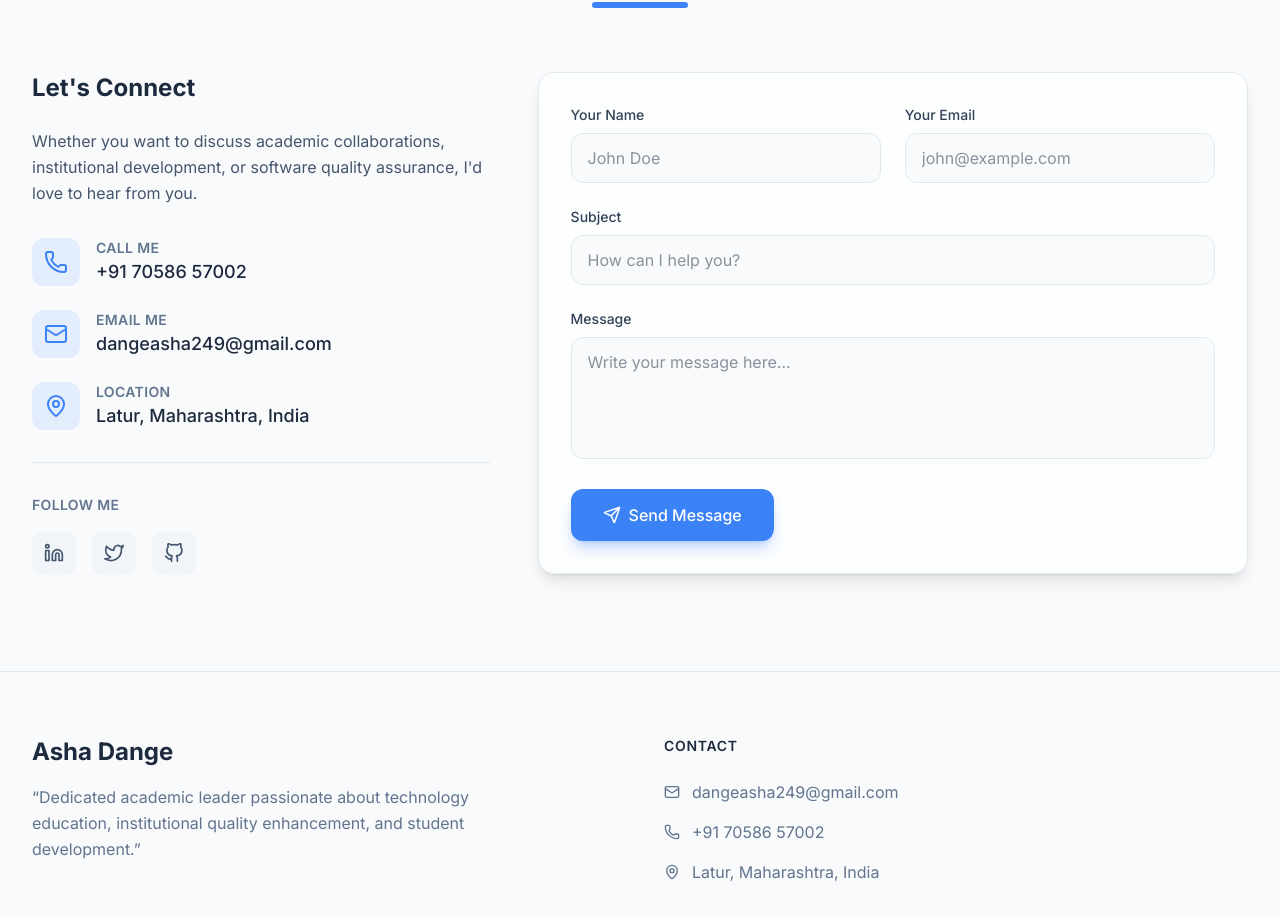
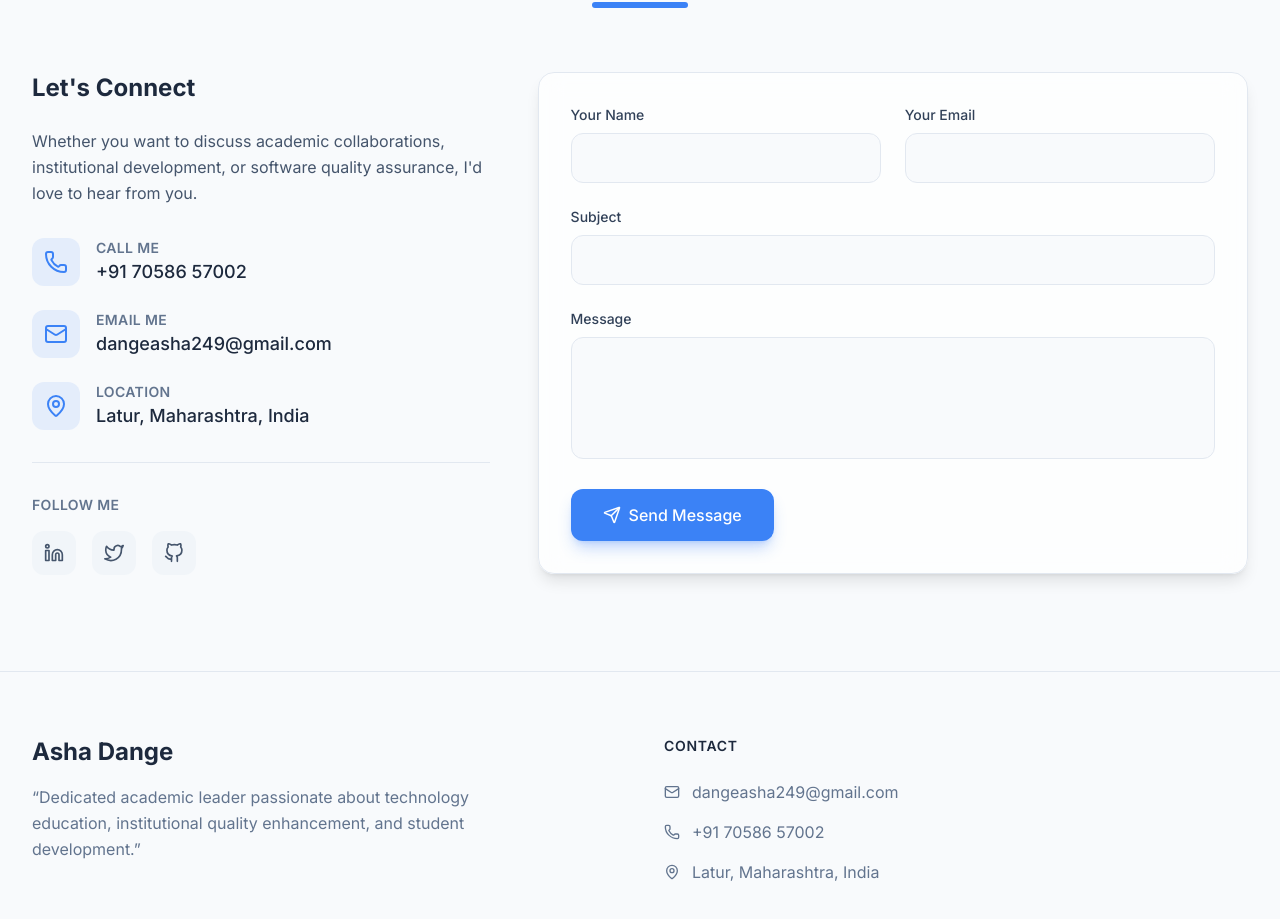
Before and after one commit to balaji3245/Asha-Dange-portfolio, a React (Vite) app: page / in a window 1280 px wide. Shown: the part 6995-7914 px from the top of the page. Built offline with nearby package versions, Linux system fonts and the light colour scheme.

Commit message:
remove: placeholders from contact form

```diff
--- a/src/components/sections/Contact.jsx
+++ b/src/components/sections/Contact.jsx
@@ -103,7 +103,7 @@ export default function Contact() {
                     <label className="block text-sm font-medium text-slate-700 dark:text-slate-300 mb-2">Your Name</label>
                     <input
                       type="text"
-                      placeholder="John Doe"
+
                       className="w-full px-4 py-3 rounded-xl bg-slate-50 dark:bg-primary border border-slate-200 dark:border-white/10 focus:outline-none focus:ring-2 focus:ring-secondary focus:border-transparent transition-all text-slate-800 dark:text-white"
                     />
                   </div>
@@ -111,7 +111,7 @@ export default function Contact() {
                     <label className="block text-sm font-medium text-slate-700 dark:text-slate-300 mb-2">Your Email</label>
                     <input
                       type="email"
-                      placeholder="john@example.com"
+
                       className="w-full px-4 py-3 rounded-xl bg-slate-50 dark:bg-primary border border-slate-200 dark:border-white/10 focus:outline-none focus:ring-2 focus:ring-secondary focus:border-transparent transition-all text-slate-800 dark:text-white"
                     />
                   </div>
@@ -121,7 +121,7 @@ export default function Contact() {
                   <label className="block text-sm font-medium text-slate-700 dark:text-slate-300 mb-2">Subject</label>
                   <input
                     type="text"
-                    placeholder="How can I help you?"
+
                     className="w-full px-4 py-3 rounded-xl bg-slate-50 dark:bg-primary border border-slate-200 dark:border-white/10 focus:outline-none focus:ring-2 focus:ring-secondary focus:border-transparent transition-all text-slate-800 dark:text-white"
                   />
                 </div>
@@ -130,7 +130,7 @@ export default function Contact() {
                   <label className="block text-sm font-medium text-slate-700 dark:text-slate-300 mb-2">Message</label>
                   <textarea
                     rows="4"
-                    placeholder="Write your message here..."
+
                     className="w-full px-4 py-3 rounded-xl bg-slate-50 dark:bg-primary border border-slate-200 dark:border-white/10 focus:outline-none focus:ring-2 focus:ring-secondary focus:border-transparent transition-all text-slate-800 dark:text-white resize-none"
                   ></textarea>
                 </div>
```
